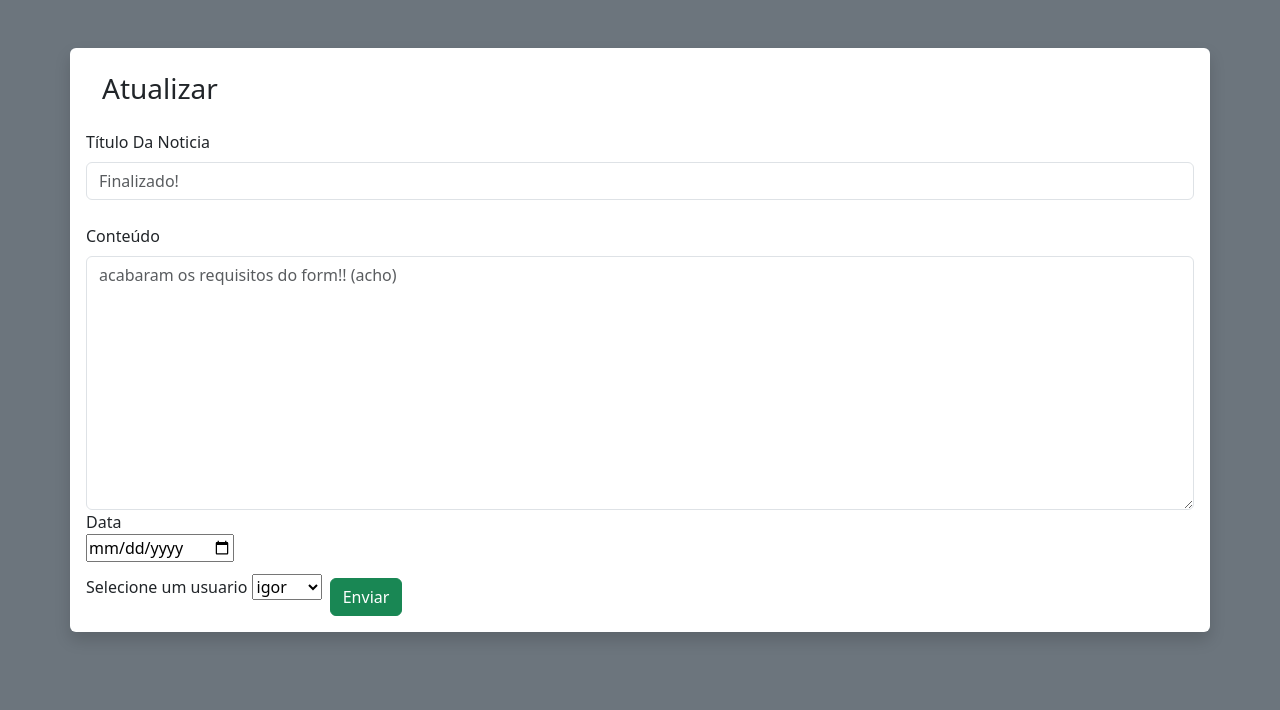
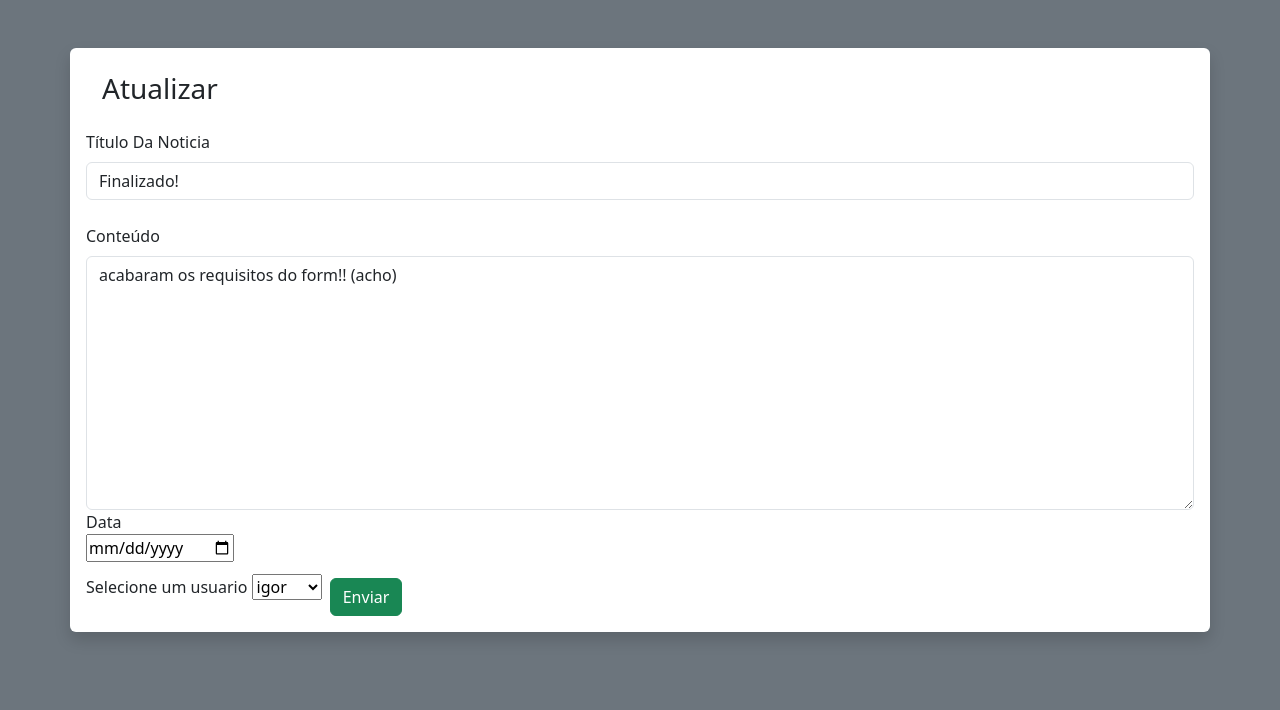
Before and after one commit to arthurfudali/sistema-web, a PHP site: page /views/cadastroAtualiza.php?bloginfo_codigo=26 in a window 1280 px wide. Shown: the top 710 px of the page. Run offline with PHP 8.4, Linux system fonts and the light colour scheme; data comes from the database, SQL or seed files in the repository.

Commit message:
value textarea

```diff
--- a/views/cadastroAtualiza.php
+++ b/views/cadastroAtualiza.php
@@ -14,9 +14,9 @@ while ($exibe = mysqli_fetch_array($query)) {
     <form action="../controllers/atualizar.php?blogCodigo=<?php echo $exibe[1]?>" method="post">
 
         <label class="form-label">Título Da Noticia</label>
-        <input class="form-control" type="text" name="blogTitulo" placeholder="<?php echo $exibe[5]?>"> <br>
+        <input class="form-control" type="text" name="blogTitulo" value="<?php echo $exibe[5]?>"> <br>
         <label class="form-label">Conteúdo</label>
-        <textarea name="blogCorpo" class="form-control" placeholder="<?php echo $exibe[6]?>" cols="30" rows="10"></textarea>
+        <textarea name="blogCorpo" class="form-control" cols="30" rows="10"><?php echo $exibe[6]?></textarea>
         <label class="form-date" >Data</label> <br>
         <input type="date" name="blogData"> <br>
         <label for="usuario">Selecione um usuario</label>
```
